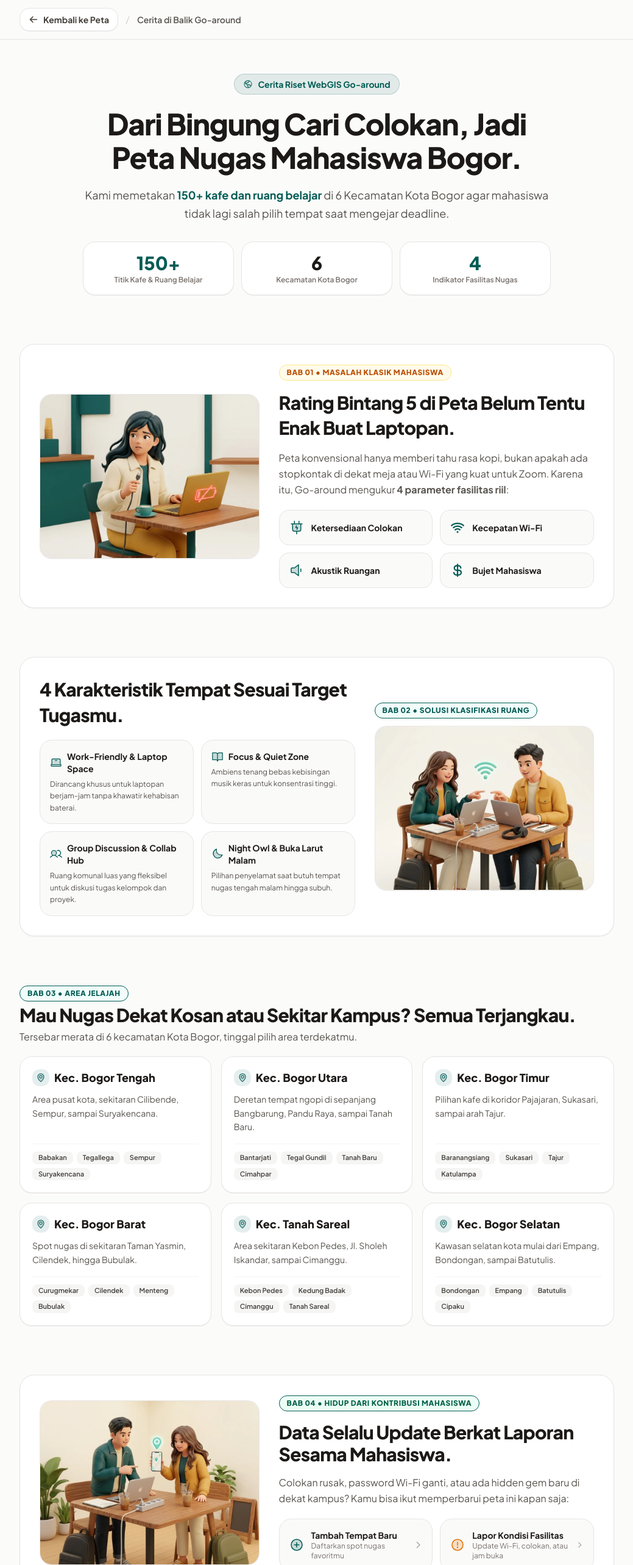
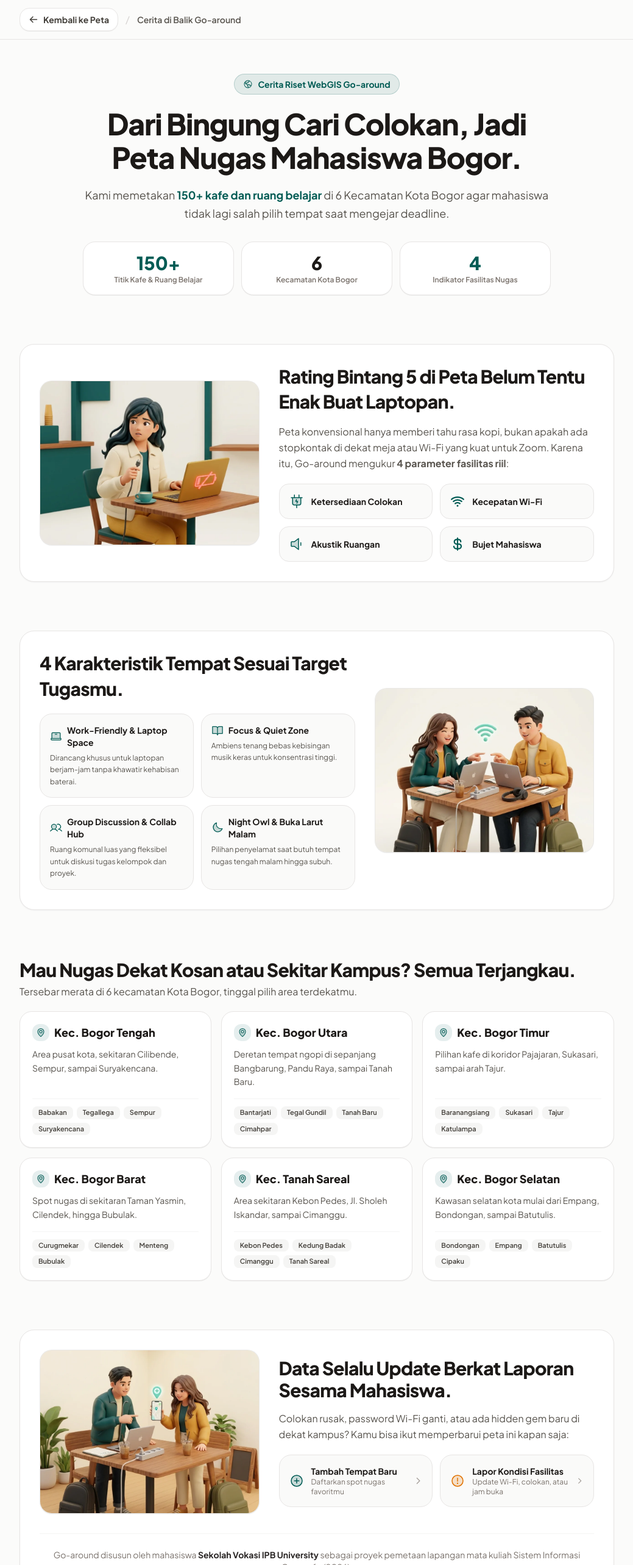
Before and after one commit to ZimrionVarethos/Go-around, a Next.js app in the folder prs-frontend/: page /tentang-riset in a window 1280 px wide. Shown: the top 2566 px of the page at 61% size, without its empty margins (120-1159 px from the left). Built offline with nearby package versions, Linux system fonts and the light colour scheme.

Commit message:
fix(tentang-riset): hapus badge bab 01-04, perbaiki urutan gambar di mobile, rapikan PublicFooter mobile/tablet

```diff
--- a/prs-frontend/app/tentang-riset/page.tsx
+++ b/prs-frontend/app/tentang-riset/page.tsx
@@ -83,9 +83,17 @@ export default function TentangRisetPage() {
         {/* ── BAB 1: MASALAHNYA (THE PROBLEM & 4 PARAMETERS) ── */}
         <section className="space-y-8">
           <div className="grid grid-cols-1 lg:grid-cols-12 gap-6 sm:gap-8 items-center bg-white rounded-3xl border border-stone-200 p-5 sm:p-8 shadow-xs">
-            {/* Illustration — Natural 4:3 aspect ratio so nothing gets cropped */}
-            <div className="lg:col-span-5">
-              <div className="relative w-full rounded-2xl overflow-hidden border border-stone-200/80 bg-[#F5F2EB] shadow-2xs">
+            {/* Narrative */}
+            <div className="lg:col-span-7 order-1 lg:order-2 flex flex-col justify-center space-y-4">
+              <h2 className="text-2xl sm:text-3xl font-extrabold text-stone-900 tracking-tight leading-snug">
+                Rating Bintang 5 di Peta Belum Tentu Enak Buat Laptopan.
+              </h2>
+              <p className="text-sm sm:text-base text-stone-600 leading-relaxed">
+                Peta konvensional hanya memberi tahu rasa kopi, bukan apakah ada stopkontak di dekat meja atau Wi-Fi yang kuat untuk Zoom. Karena itu, Go-around mengukur <strong>4 parameter fasilitas riil</strong>:
+              </p>
+
+              {/* Mobile-only image — shown between subtitle and parameter cards */}
+              <div className="block lg:hidden rounded-2xl overflow-hidden border border-stone-200/80 bg-[#F5F2EB] shadow-2xs">
                 <Image
                   src="/assets/story-problem.webp"
                   alt="Mahasiswa kesulitan mencari colokan laptop di kafe"
@@ -95,21 +103,6 @@ export default function TentangRisetPage() {
                   priority
                 />
               </div>
-            </div>
-
-            {/* Narrative */}
-            <div className="lg:col-span-7 flex flex-col justify-center space-y-4">
-              <div>
-                <span className="inline-flex items-center gap-1.5 text-xs font-extrabold uppercase tracking-wider text-amber-700 bg-amber-50 border border-amber-200 px-3 py-1 rounded-full">
-                  Bab 01 &bull; Masalah Klasik Mahasiswa
-                </span>
-              </div>
-              <h2 className="text-2xl sm:text-3xl font-extrabold text-stone-900 tracking-tight leading-snug">
-                Rating Bintang 5 di Peta Belum Tentu Enak Buat Laptopan.
-              </h2>
-              <p className="text-sm sm:text-base text-stone-600 leading-relaxed">
-                Peta konvensional hanya memberi tahu rasa kopi, bukan apakah ada stopkontak di dekat meja atau Wi-Fi yang kuat untuk Zoom. Karena itu, Go-around mengukur <strong>4 parameter fasilitas riil</strong>:
-              </p>
 
               {/* 4 Compact Parameter Cards */}
               <div className="grid grid-cols-1 sm:grid-cols-2 gap-3 pt-1">
@@ -134,6 +127,20 @@ export default function TentangRisetPage() {
                 </div>
               </div>
             </div>
+
+            {/* Desktop-only image in left column */}
+            <div className="hidden lg:block lg:col-span-5 lg:order-1">
+              <div className="relative w-full rounded-2xl overflow-hidden border border-stone-200/80 bg-[#F5F2EB] shadow-2xs">
+                <Image
+                  src="/assets/story-problem.webp"
+                  alt="Mahasiswa kesulitan mencari colokan laptop di kafe"
+                  width={960}
+                  height={717}
+                  className="w-full h-auto block object-contain"
+                  priority
+                />
+              </div>
+            </div>
           </div>
         </section>
 
@@ -146,6 +153,16 @@ export default function TentangRisetPage() {
                 4 Karakteristik Tempat Sesuai Target Tugasmu.
               </h2>
 
+              {/* Mobile-only image — shown between title and vibe cards */}
+              <div className="block lg:hidden rounded-2xl overflow-hidden border border-stone-200/80 bg-[#F7F6F2] shadow-2xs">
+                <Image
+                  src="/assets/story-solution.webp"
+                  alt="Mahasiswa nyaman mengerjakan tugas bersama di kafe Kota Bogor"
+                  width={960}
+                  height={717}
+                  className="w-full h-auto block object-contain"
+                />
+              </div>
 
               <div className="grid grid-cols-1 sm:grid-cols-2 gap-3 pt-1">
                 {STUDY_VIBES.map((vibe) => {
@@ -170,11 +187,8 @@ export default function TentangRisetPage() {
               </div>
             </div>
 
-            {/* Illustration — Natural 4:3 aspect ratio so nothing gets cropped */}
-            <div className="lg:col-span-5 flex flex-col gap-3">
-              <span className="inline-flex items-center gap-1.5 text-xs font-extrabold uppercase tracking-wider text-[#005B54] bg-teal-50 border border-[#005B54] px-3 py-1 rounded-full self-start">
-                Bab 02 &bull; Solusi Klasifikasi Ruang
-              </span>
+            {/* Desktop-only illustration in right column */}
+            <div className="hidden lg:block lg:col-span-5">
               <div className="relative w-full rounded-2xl overflow-hidden border border-stone-200/80 bg-[#F7F6F2] shadow-2xs">
                 <Image
                   src="/assets/story-solution.webp"
@@ -191,9 +205,7 @@ export default function TentangRisetPage() {
         {/* ── BAB 3: PETA SEBARAN 6 KECAMATAN KOTA BOGOR ── */}
         <section className="space-y-5">
           <div className="space-y-1.5">
-            <span className="inline-flex items-center gap-1.5 text-xs font-extrabold uppercase tracking-wider text-[#005B54] bg-teal-50 border border-[#005B54] px-3 py-1 rounded-full mb-1">
-              Bab 03 &bull; Area Jelajah
-            </span>
+
             <h2 className="text-2xl sm:text-3xl font-extrabold text-stone-900 tracking-tight">
               Mau Nugas Dekat Kosan atau Sekitar Kampus? Semua Terjangkau.
             </h2>
@@ -243,8 +255,16 @@ export default function TentangRisetPage() {
         {/* ── BAB 4: GERAKAN MAHASISWA & KOLOFON RISET ── */}
         <section className="bg-white rounded-3xl border border-stone-200 p-5 sm:p-8 shadow-xs space-y-8">
           <div className="grid grid-cols-1 lg:grid-cols-12 gap-6 sm:gap-8 items-center">
-            <div className="lg:col-span-5">
-              <div className="relative w-full rounded-2xl overflow-hidden border border-stone-200/80 bg-[#F7F6F2] shadow-2xs">
+            <div className="lg:col-span-7 order-1 lg:order-2 space-y-4">
+              <h2 className="text-2xl sm:text-3xl font-extrabold text-stone-900 tracking-tight">
+                Data Selalu Update Berkat Laporan Sesama Mahasiswa.
+              </h2>
+              <p className="text-sm sm:text-base text-stone-600 leading-relaxed">
+                Colokan rusak, password Wi-Fi ganti, atau ada hidden gem baru di dekat kampus? Kamu bisa ikut memperbarui peta ini kapan saja:
+              </p>
+
+              {/* Mobile-only image — shown between subtitle and action cards */}
+              <div className="block lg:hidden rounded-2xl overflow-hidden border border-stone-200/80 bg-[#F7F6F2] shadow-2xs">
                 <Image
                   src="/assets/story-contribution.webp"
                   alt="Mahasiswa berkontribusi menambahkan tempat nugas dan melaporkan fasilitas kafe di Kota Bogor"
@@ -253,18 +273,6 @@ export default function TentangRisetPage() {
                   className="w-full h-auto block object-contain"
                 />
               </div>
-            </div>
-
-            <div className="lg:col-span-7 space-y-4">
-              <span className="inline-flex items-center gap-1.5 text-xs font-extrabold uppercase tracking-wider text-emerald-800 bg-emerald-50 border border-[#005B54] px-3 py-1 rounded-full">
-                Bab 04 &bull; Hidup dari Kontribusi Mahasiswa
-              </span>
-              <h2 className="text-2xl sm:text-3xl font-extrabold text-stone-900 tracking-tight">
-                Data Selalu Update Berkat Laporan Sesama Mahasiswa.
-              </h2>
-              <p className="text-sm sm:text-base text-stone-600 leading-relaxed">
-                Colokan rusak, password Wi-Fi ganti, atau ada hidden gem baru di dekat kampus? Kamu bisa ikut memperbarui peta ini kapan saja:
-              </p>
 
               <div className="grid grid-cols-1 sm:grid-cols-2 gap-3 pt-1">
                 <Link
@@ -298,6 +306,19 @@ export default function TentangRisetPage() {
                   </div>
                   <CaretRightIcon size={16} weight="bold" className="text-stone-400 group-hover:text-[#005B54]" />
                 </Link>
+              </div>
+            </div>
+
+            {/* Desktop-only image in left column */}
+            <div className="hidden lg:block lg:col-span-5 lg:order-1">
+              <div className="relative w-full rounded-2xl overflow-hidden border border-stone-200/80 bg-[#F7F6F2] shadow-2xs">
+                <Image
+                  src="/assets/story-contribution.webp"
+                  alt="Mahasiswa berkontribusi menambahkan tempat nugas dan melaporkan fasilitas kafe di Kota Bogor"
+                  width={960}
+                  height={717}
+                  className="w-full h-auto block object-contain"
+                />
               </div>
             </div>
           </div>
```
Also changed, not shown: prs-frontend/components/layout/PublicFooter.tsx (+48 -29 lines).
